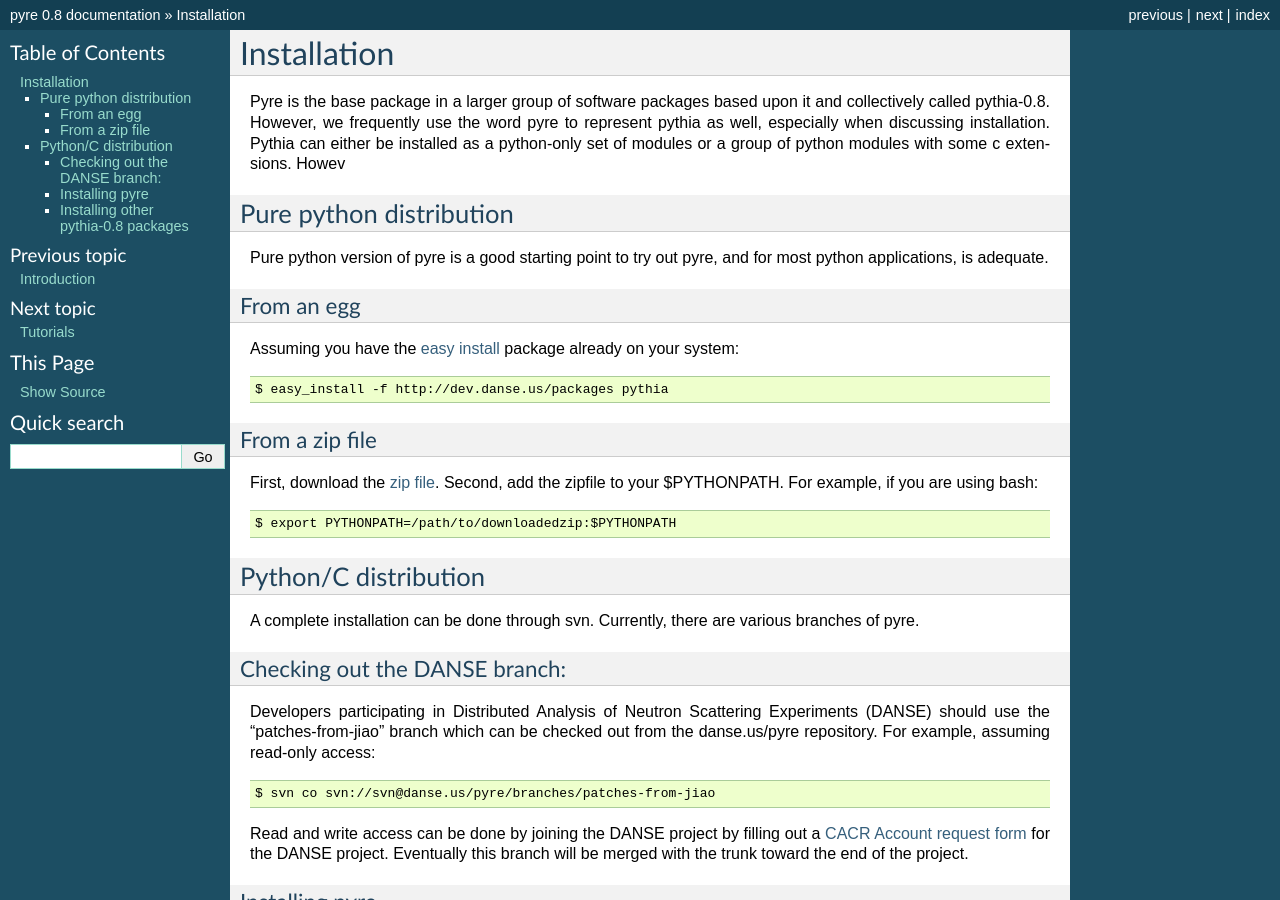
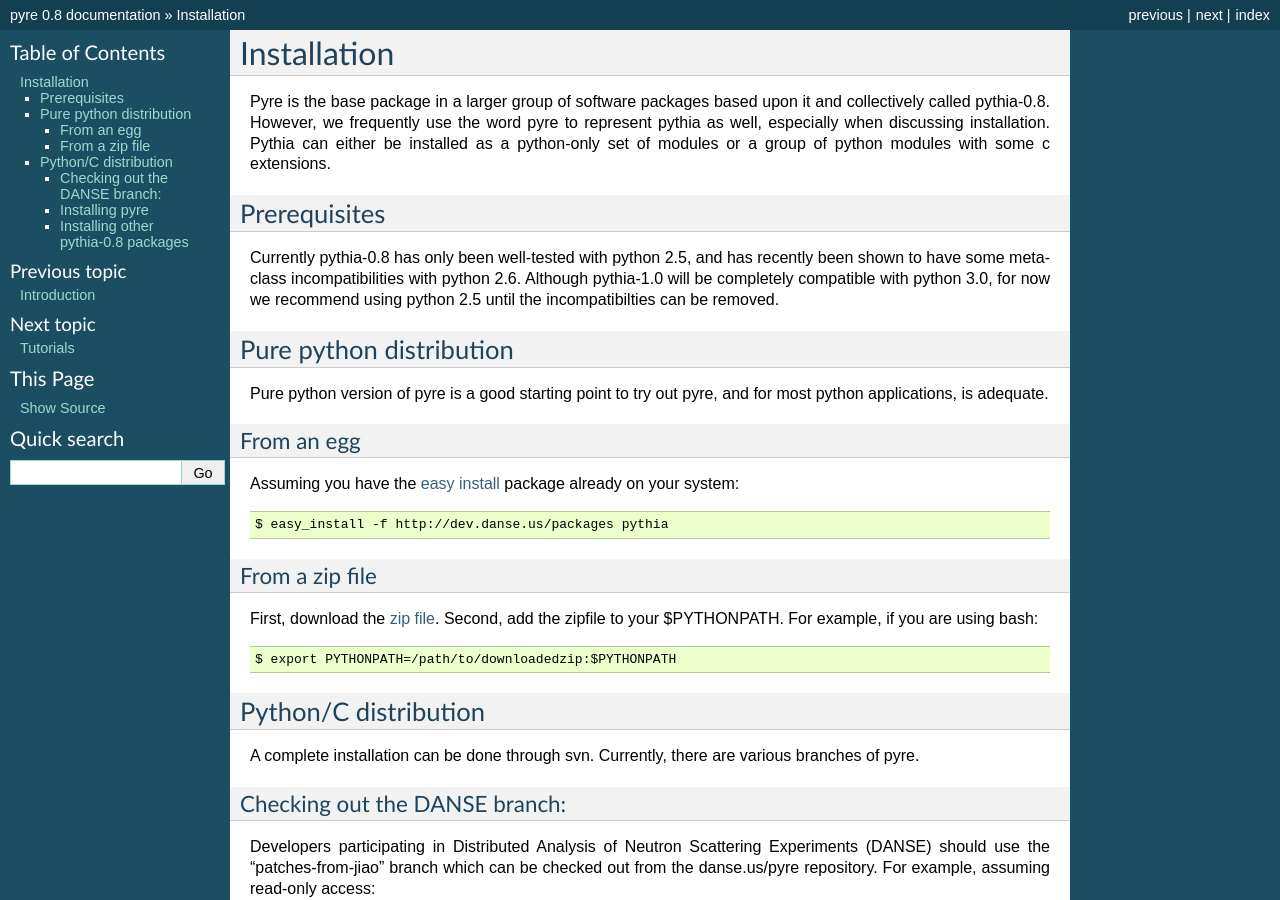
Before and after one commit to danse-inelastic/pyre, a Sphinx documentation site: the page built from docs/pyreInstallation.rst, in a window 1280 px wide and 900 px high. Built offline with Sphinx 7.4.7, drawn with Linux system fonts in a browser that asks for light colours; formulas are drawn with MathJax 3; pages that are not in the unit, such as notebooks, are missing from menus.

```diff
--- a/docs/index.rst
+++ b/docs/index.rst
@@ -21,7 +21,6 @@
    pyrePackages
    advancedTopics
    pyreInternals
-   pyreFaqs
    pyreHistory
    projectsUsingPyre
    additionalDocs
--- a/docs/pyreInstallation.rst
+++ b/docs/pyreInstallation.rst
@@ -3,7 +3,14 @@
 Installation
 =================
 
-Pyre is the base package in a larger group of software packages based upon it and collectively called pythia-0.8.  However, we frequently use the word pyre to represent pythia as well, especially when discussing installation.  Pythia can either be installed as a python-only set of modules or a group of python modules with some c extensions.  Howev
+Pyre is the base package in a larger group of software packages based upon it and collectively called pythia-0.8.  However, we frequently use the word pyre to represent pythia as well, especially when discussing installation.  Pythia can either be installed as a python-only set of modules or a group of python modules with some c extensions.
+
+
+Prerequisites
+-------------
+
+Currently pythia-0.8 has only been well-tested with python 2.5, and has recently been shown to have some metaclass incompatibilities with python 2.6.  Although pythia-1.0 will be completely compatible with python 3.0, for now we recommend using python 2.5 until the incompatibilties can be removed.
+
 
 .. _pure-python-distrib:
 
```
